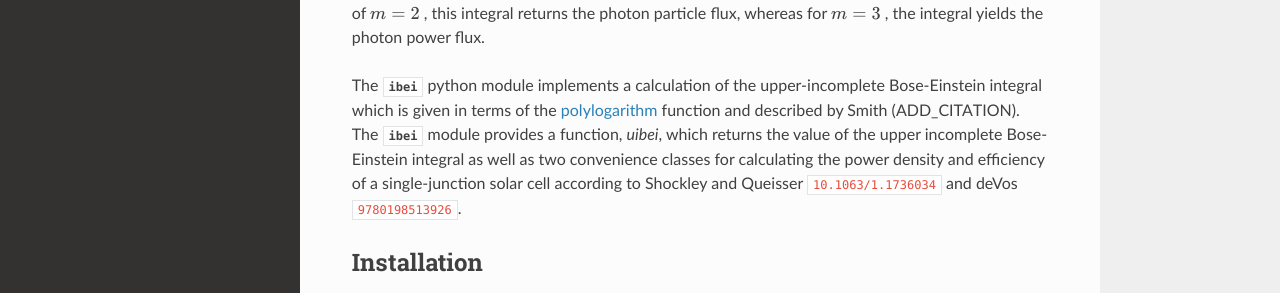
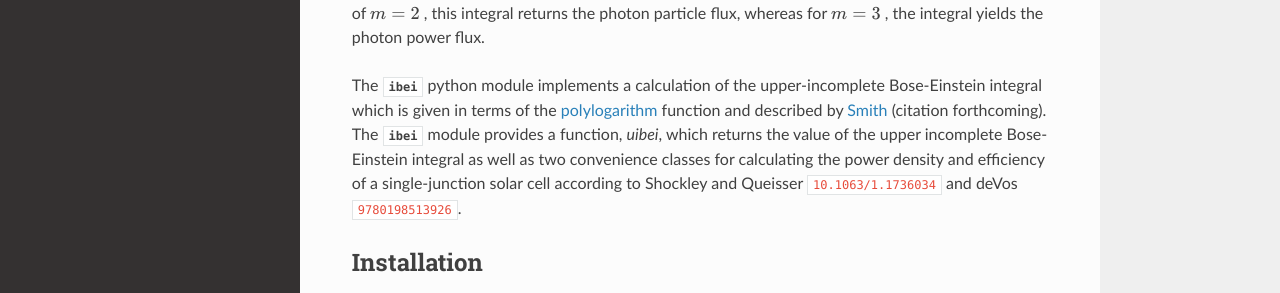
Before and after one commit to jrsmith3/ibei, a Sphinx documentation site: the page built from doc/index.rst, in a window 1280 px wide and 900 px high, scrolled down 412 px. Shown: the part 157-450 px from the top of the window. Built offline with Sphinx 7.4.7 and the Read the Docs theme 2.0.0, drawn with Linux system fonts in a browser that asks for light colours; cross-references to code outside the pages are shown as plain code.

```diff
--- a/doc/index.rst
+++ b/doc/index.rst
@@ -30,11 +30,13 @@ integral returns the photon particle flux, whereas for :math:`m =
 The :mod:`ibei` python module implements a calculation of the
 upper-incomplete Bose-Einstein integral which is given in terms of
 the `polylogarithm <https://en.wikipedia.org/wiki/Polylogarithm>`_
-function and described by Smith (ADD_CITATION). The :mod:`ibei`
-module provides a function, `uibei`, which returns the value of the
-upper incomplete Bose-Einstein integral as well as two convenience
-classes for calculating the power density and efficiency of a
-single-junction solar cell according to Shockley and
+function and described by
+`Smith <https://github.com/jrsmith3/paper-2014-08_incomplete_bose_einstein_integral>`_
+(citation forthcoming). The :mod:`ibei` module provides a function,
+`uibei`, which returns the value of the upper incomplete
+Bose-Einstein integral as well as two convenience classes for
+calculating the power density and efficiency of a single-junction
+solar cell according to Shockley and
 Queisser :cite:`10.1063/1.1736034` and deVos :cite:`9780198513926`.
 
 
```
